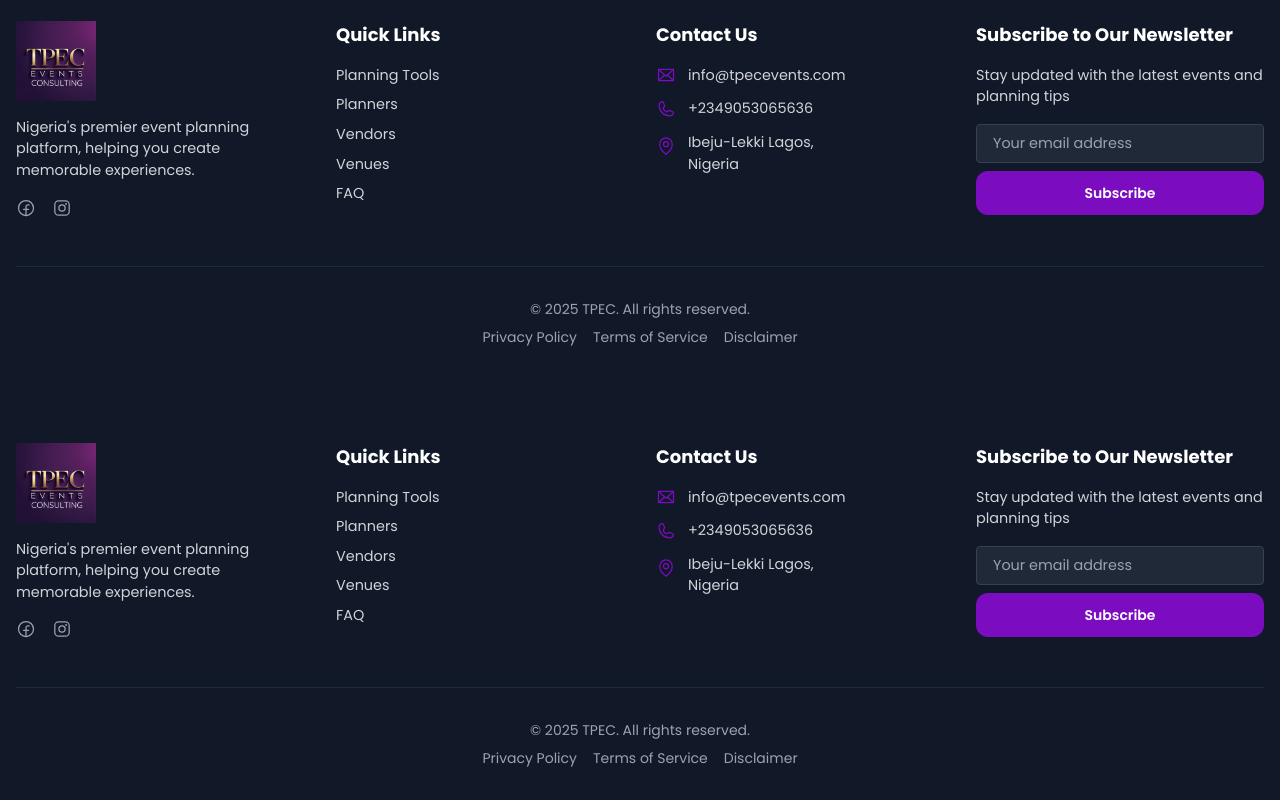
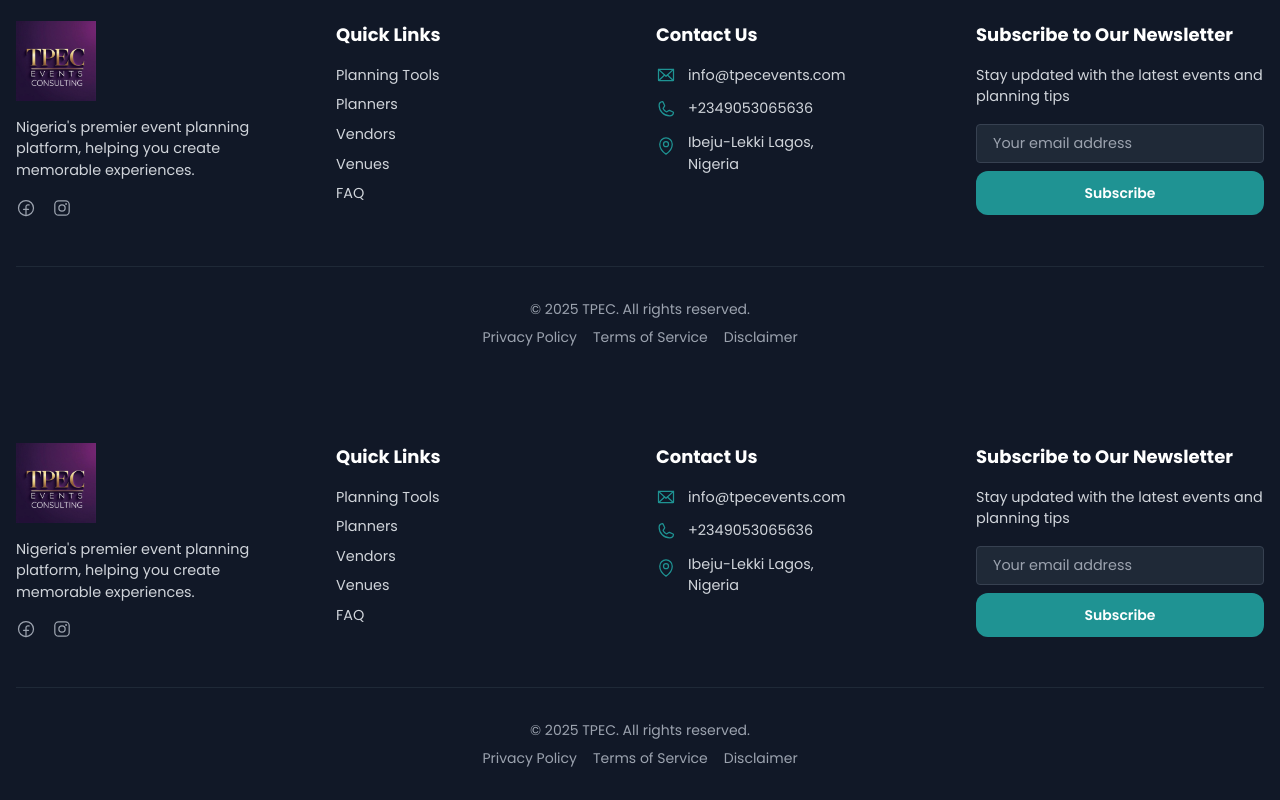
Before and after one commit to orighile/tpec, a React (Vite) app: page /about in a window 1280 px wide. Shown: the part 2206-3006 px from the top of the page. Built offline with nearby package versions, Linux system fonts and the light colour scheme; a web font is replaced by a local one.

Commit message:
Refactor colors and gradients

```diff
--- a/src/components/Hero.tsx
+++ b/src/components/Hero.tsx
@@ -79,10 +79,10 @@ const Hero = () => {
   };
 
   return (
-    <div className="relative overflow-hidden bg-gradient-to-br from-primary/5 via-background to-accent/5">
+    <div className="relative overflow-hidden bg-gradient-to-br from-primary/5 via-background to-secondary/5">
       {/* Decorative elements */}
-      <div className="absolute top-0 right-0 w-96 h-96 bg-primary/10 rounded-full blur-3xl"></div>
-      <div className="absolute bottom-0 left-0 w-96 h-96 bg-secondary/10 rounded-full blur-3xl"></div>
+      <div className="absolute top-0 right-0 w-96 h-96 bg-primary/8 rounded-full blur-3xl"></div>
+      <div className="absolute bottom-0 left-0 w-96 h-96 bg-accent/8 rounded-full blur-3xl"></div>
 
       <div className="relative z-10 container mx-auto px-4 py-24 md:py-32">
         <div className="grid md:grid-cols-2 gap-12 items-center">
--- a/src/components/ui/button.tsx
+++ b/src/components/ui/button.tsx
@@ -15,10 +15,10 @@ const buttonVariants = cva(
         outline:
           "border-2 border-primary/20 bg-background hover:bg-primary/5 hover:border-primary/40 text-foreground",
         secondary:
-          "bg-secondary text-secondary-foreground hover:bg-secondary/80 shadow-md hover:shadow-lg",
+          "bg-secondary text-secondary-foreground hover:bg-secondary/90 shadow-md hover:shadow-lg hover:scale-105",
         ghost: "hover:bg-primary/10 hover:text-primary",
         link: "text-primary underline-offset-4 hover:underline",
-        premium: "bg-gradient-to-r from-primary via-accent to-secondary text-white shadow-[var(--shadow-glow)] hover:shadow-[var(--shadow-elegant)] hover:scale-105",
+        premium: "text-white shadow-[var(--shadow-glow)] hover:shadow-[var(--shadow-elegant)] hover:scale-105 bg-gradient-to-r from-[hsl(180,65%,35%)] via-[hsl(190,60%,40%)] to-[hsl(200,70%,45%)]",
       },
       size: {
         default: "h-11 px-6 py-2",
--- a/src/index.css
+++ b/src/index.css
@@ -16,104 +16,105 @@ body {
 @layer base {
   :root {
     --background: 0 0% 100%;
-    --foreground: 222.2 84% 4.9%;
+    --foreground: 220 15% 20%;
 
     --card: 0 0% 100%;
-    --card-foreground: 222.2 84% 4.9%;
+    --card-foreground: 220 15% 20%;
 
     --popover: 0 0% 100%;
-    --popover-foreground: 222.2 84% 4.9%;
+    --popover-foreground: 220 15% 20%;
 
-    /* Rich purple as primary color */
-    --primary: 277 88% 40%;
+    /* Deep teal primary - more unique than purple */
+    --primary: 180 65% 35%;
     --primary-foreground: 0 0% 100%;
-    --primary-glow: 277 88% 60%;
+    --primary-glow: 180 65% 55%;
 
-    /* Gold as secondary color */
-    --secondary: 45 65% 52%;
-    --secondary-foreground: 0 0% 0%;
+    /* Warm terracotta secondary */
+    --secondary: 15 70% 58%;
+    --secondary-foreground: 0 0% 100%;
 
-    --muted: 277 20% 96%;
-    --muted-foreground: 277 10% 45%;
+    --muted: 210 20% 95%;
+    --muted-foreground: 220 15% 40%;
 
-    /* Deep purple accent */
-    --accent: 277 88% 40%;
+    /* Vibrant coral accent */
+    --accent: 355 85% 60%;
     --accent-foreground: 0 0% 100%;
 
     --destructive: 0 84.2% 60.2%;
     --destructive-foreground: 210 40% 98%;
 
-    --border: 214.3 31.8% 91.4%;
-    --input: 214.3 31.8% 91.4%;
-    --ring: 277 88% 40%;
+    --border: 220 15% 88%;
+    --input: 220 15% 88%;
+    --ring: 180 65% 35%;
 
     --radius: 0.75rem;
 
-    /* Enhanced gradients */
-    --gradient-primary: linear-gradient(135deg, hsl(var(--primary)), hsl(var(--accent)));
-    --gradient-subtle: linear-gradient(180deg, hsl(var(--background)), hsl(var(--muted)));
-    --gradient-gold: linear-gradient(135deg, hsl(var(--secondary)), hsl(45 85% 65%));
+    /* Unique gradients with character */
+    --gradient-primary: linear-gradient(135deg, hsl(180 65% 35%), hsl(200 70% 45%));
+    --gradient-warm: linear-gradient(135deg, hsl(15 70% 58%), hsl(25 80% 62%));
+    --gradient-sunset: linear-gradient(135deg, hsl(355 85% 60%), hsl(25 80% 62%));
+    --gradient-ocean: linear-gradient(135deg, hsl(180 65% 35%), hsl(190 60% 50%));
 
-    /* Elegant shadows */
-    --shadow-elegant: 0 10px 30px -10px hsl(var(--primary) / 0.3);
-    --shadow-glow: 0 0 40px hsl(var(--primary-glow) / 0.2);
-    --shadow-card: 0 4px 20px -4px hsl(var(--foreground) / 0.1);
+    /* Natural shadows */
+    --shadow-elegant: 0 8px 24px -6px hsl(180 65% 35% / 0.25);
+    --shadow-glow: 0 0 32px hsl(180 65% 55% / 0.18);
+    --shadow-card: 0 2px 16px -2px hsl(220 15% 20% / 0.08);
 
-    /* Transitions */
+    /* Smooth transitions */
     --transition-smooth: all 0.3s cubic-bezier(0.4, 0, 0.2, 1);
 
     --sidebar-background: 0 0% 98%;
-    --sidebar-foreground: 240 5.3% 26.1%;
-    --sidebar-primary: 277 88% 40%;
+    --sidebar-foreground: 220 15% 25%;
+    --sidebar-primary: 180 65% 35%;
     --sidebar-primary-foreground: 0 0% 98%;
-    --sidebar-accent: 45 65% 52%;
-    --sidebar-accent-foreground: 0 0% 0%;
-    --sidebar-border: 220 13% 91%;
-    --sidebar-ring: 277 88% 40%;
+    --sidebar-accent: 15 70% 58%;
+    --sidebar-accent-foreground: 0 0% 100%;
+    --sidebar-border: 220 15% 88%;
+    --sidebar-ring: 180 65% 35%;
   }
 
   .dark {
-    --background: 222.2 84% 4.9%;
-    --foreground: 210 40% 98%;
+    --background: 220 20% 12%;
+    --foreground: 210 20% 92%;
 
-    --card: 222.2 84% 4.9%;
-    --card-foreground: 210 40% 98%;
+    --card: 220 20% 15%;
+    --card-foreground: 210 20% 92%;
 
-    --popover: 222.2 84% 4.9%;
-    --popover-foreground: 210 40% 98%;
+    --popover: 220 20% 15%;
+    --popover-foreground: 210 20% 92%;
 
-    --primary: 277 88% 50%;
+    --primary: 180 65% 45%;
     --primary-foreground: 0 0% 100%;
-    --primary-glow: 277 88% 70%;
+    --primary-glow: 180 65% 65%;
 
-    --secondary: 45 65% 60%;
-    --secondary-foreground: 0 0% 0%;
+    --secondary: 15 70% 62%;
+    --secondary-foreground: 0 0% 100%;
 
-    --muted: 277 20% 15%;
-    --muted-foreground: 277 10% 65%;
+    --muted: 220 20% 20%;
+    --muted-foreground: 220 15% 65%;
 
-    --accent: 277 88% 50%;
+    --accent: 355 85% 65%;
     --accent-foreground: 0 0% 100%;
 
     --destructive: 0 62.8% 30.6%;
     --destructive-foreground: 210 40% 98%;
 
-    --border: 217.2 32.6% 17.5%;
-    --input: 217.2 32.6% 17.5%;
-    --ring: 277 88% 50%;
+    --border: 220 20% 25%;
+    --input: 220 20% 25%;
+    --ring: 180 65% 45%;
 
-    --shadow-elegant: 0 10px 30px -10px hsl(var(--primary) / 0.4);
-    --shadow-glow: 0 0 40px hsl(var(--primary-glow) / 0.3);
-    --shadow-card: 0 4px 20px -4px hsl(0 0% 0% / 0.3);
+    --shadow-elegant: 0 8px 24px -6px hsl(180 65% 45% / 0.35);
+    --shadow-glow: 0 0 32px hsl(180 65% 65% / 0.25);
+    --shadow-card: 0 2px 16px -2px hsl(0 0% 0% / 0.3);
 
-    --sidebar-background: 222.2 84% 4.9%;
-    --sidebar-foreground: 210 40% 98%;
-    --sidebar-primary: 277 88% 50%;
+    --sidebar-background: 220 20% 12%;
+    --sidebar-foreground: 210 20% 92%;
+    --sidebar-primary: 180 65% 45%;
     --sidebar-primary-foreground: 0 0% 100%;
-    --sidebar-accent: 45 65% 60%;
-    --sidebar-accent-foreground: 0 0% 0%;
-    --sidebar-border: 217.2 32.6% 17.5%;
-    --sidebar-ring: 277 88% 50%;
+    --sidebar-accent: 15 70% 62%;
+    --sidebar-accent-foreground: 0 0% 100%;
+    --sidebar-border: 220 20% 25%;
+    --sidebar-ring: 180 65% 45%;
   }
 }
 
@@ -147,8 +148,8 @@ body {
 
   .tpec-button {
     @apply relative overflow-hidden font-semibold py-3 px-6 rounded-xl transform transition-all duration-300 hover:scale-105;
-    background: linear-gradient(135deg, hsl(var(--primary)), hsl(var(--accent)));
-    color: hsl(var(--primary-foreground));
+    background: linear-gradient(135deg, hsl(180 65% 35%), hsl(200 70% 45%));
+    color: hsl(0 0% 100%);
     box-shadow: var(--shadow-elegant);
   }
 
@@ -180,7 +181,7 @@ body {
   .tpec-card::after {
     content: '';
     @apply absolute bottom-0 left-0 w-full h-1;
-    background: linear-gradient(90deg, hsl(var(--primary)), hsl(var(--accent)), hsl(var(--secondary)));
+    background: linear-gradient(90deg, hsl(180 65% 35%), hsl(355 85% 60%), hsl(15 70% 58%));
   }
 
   .glass-card {
@@ -190,7 +191,7 @@ body {
 
   .gradient-text {
     @apply bg-clip-text text-transparent;
-    background-image: linear-gradient(135deg, hsl(var(--primary)), hsl(var(--accent)));
+    background-image: linear-gradient(135deg, hsl(180 65% 35%), hsl(200 70% 45%));
   }
 
   /* Image size reduction */
--- a/src/pages/Index.tsx
+++ b/src/pages/Index.tsx
@@ -47,10 +47,10 @@ const Index = () => {
       <BrowseCategories />
 
       {/* Book a Consultation Section */}
-      <section className="py-20 bg-gradient-to-br from-primary/5 via-accent/5 to-secondary/5 relative overflow-hidden">
-        <div className="absolute inset-0 opacity-10">
+      <section className="py-20 bg-gradient-to-br from-primary/8 via-background to-accent/8 relative overflow-hidden">
+        <div className="absolute inset-0 opacity-5">
           <div className="absolute top-20 left-10 w-72 h-72 bg-primary rounded-full blur-3xl"></div>
-          <div className="absolute bottom-20 right-10 w-96 h-96 bg-secondary rounded-full blur-3xl"></div>
+          <div className="absolute bottom-20 right-10 w-96 h-96 bg-accent rounded-full blur-3xl"></div>
         </div>
 
         <div className="container mx-auto px-4 text-center relative z-10">
```
